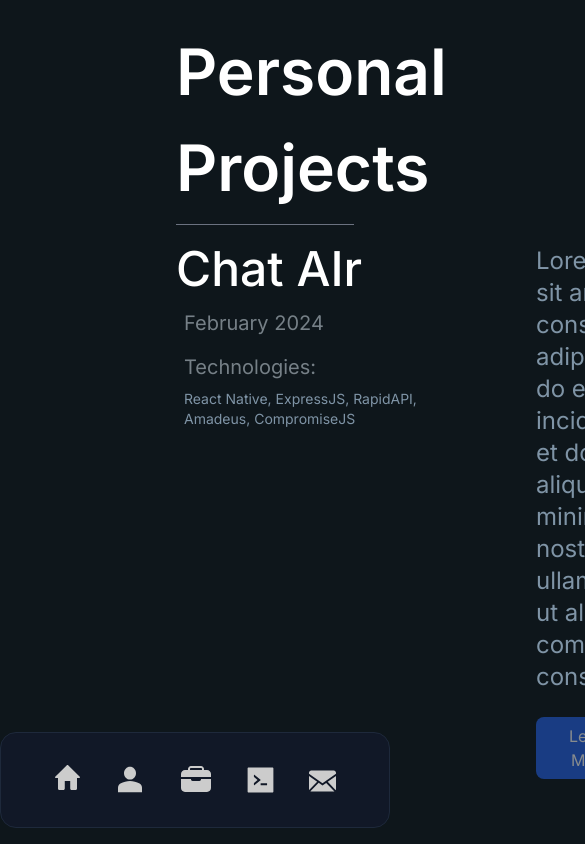
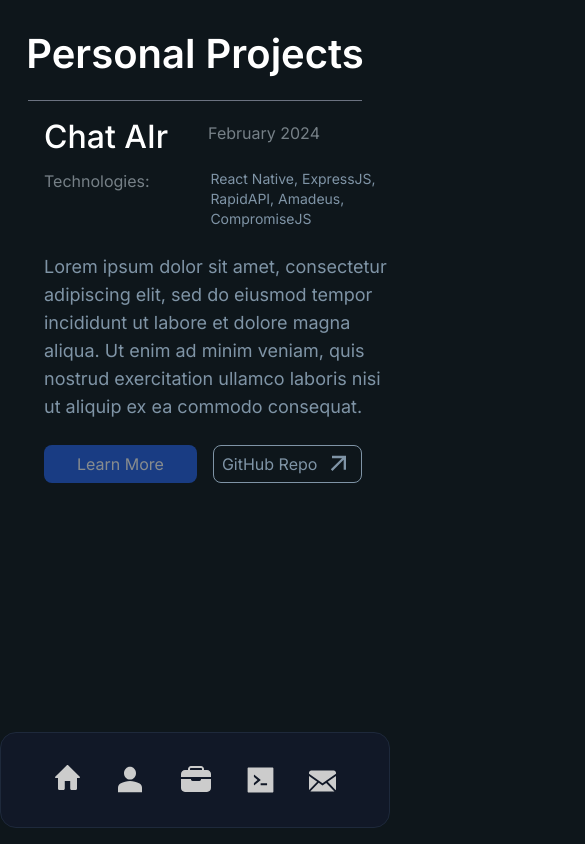
Before and after one commit to ujwal2003/ujwal2003.github.io, a SvelteKit app: page /projects in a window 390 px wide. Shown: the top 844 px of the page, 585 px wide, since content can reach past the window. Built offline with nearby package versions, Linux system fonts and the light colour scheme.

Commit message:
added mobile responsiveness to project section component mock

```diff
--- a/src/routes/projects/+page.svelte
+++ b/src/routes/projects/+page.svelte
@@ -6,26 +6,29 @@
 
 <NavBar NavSections={{Home: '/', About: "/#AboutMe", Experience: "/#ExprSection", Projects: "/#ProjSection", Contact: "/#ContactMe"}} smoothScroll={false} />
 
-<div class="flex flex-col ml-44 mt-6">
-    <h1 class="text-white font-semibold text-[64px]">
+<div class="flex flex-col ml-44 mt-6 max-sm:ml-0">
+    <h1 class="text-white font-semibold text-[64px] max-sm:text-[40px] max-sm:text-center">
         Personal Projects
     </h1>
 
     <!-- project section -->
-    <section class="w-5/6 mt-2">
-        <hr class="border-gray-500">
-        <div class="mt-5 flex gap-24">
-            <div class="flex flex-col gap-4">
-                <h2 class="text-white font-medium text-5xl">
-                    Chat AIr
-                </h2>
+    <section class="w-5/6 mt-2 max-sm:w-full max-sm:mt-4">
+        <hr class="border-gray-500 max-sm:mx-7">
+        <div class="mt-5 flex gap-24 max-sm:flex-col max-sm:gap-6">
 
-                <h3 class="text-[#768087] text-xl pl-2">
-                    February 2024
-                </h3>
+            <div class="flex flex-col gap-4 max-sm:ml-11">
+                <div class="flex flex-col gap-4 max-sm:flex-row max-sm:gap-8">
+                    <h2 class="text-white font-medium text-5xl max-sm:text-[32px]">
+                        Chat AIr
+                    </h2>
 
-                <div class="flex flex-col gap-2 pl-2">
-                    <h4 class="text-[#768087] text-xl">
+                    <h3 class="text-[#768087] text-xl pl-2 max-sm:text-base">
+                        February 2024
+                    </h3>
+                </div>
+
+                <div class="flex flex-col gap-2 pl-2 max-sm:flex-row max-sm:gap-[3.8rem] max-sm:pl-0">
+                    <h4 class="text-[#768087] text-xl max-sm:text-base">
                         Technologies:
                     </h4>
 
@@ -36,25 +39,25 @@
                         <code><img width="42" src="https://user-images.githubusercontent.com/25181517/189715289-df3ee512-6eca-463f-a0f4-c10d94a06b2f.png" alt="Figma" title="Figma"/></code>
                     </div>
 
-                    <p class="text-[#7F94A6] text-sm w-64">
+                    <p class="text-[#7F94A6] text-sm w-64 max-sm:w-56">
                         React Native, ExpressJS, RapidAPI, Amadeus, CompromiseJS
                     </p>
                 </div>
             </div>
 
-            <div>
-                <p class="text-[#7F94A6] text-2xl">
+            <div class="max-sm:ml-11">
+                <p class="text-[#7F94A6] text-2xl max-sm:text-lg">
                     Lorem ipsum dolor sit amet, consectetur adipiscing elit, sed do eiusmod tempor incididunt ut labore et dolore magna aliqua. Ut enim ad minim veniam, quis nostrud exercitation ullamco laboris nisi ut aliquip ex ea commodo consequat.
                 </p>
 
                 <div class="flex gap-4 mt-6">
                     <LearnMoreButton disabled />
-                    <ContentButton arrowIcon smallText noTopMargin on:contentClick={() => window.open('https://github.com/ujwal2003/CodeRED2024', '_blank')}>
+                    <ContentButton arrowIcon smallText noTopMargin on:contentClick={() => window.open('https://github.com/ujwal2003', '_blank')}>
                         GitHub Repo
                     </ContentButton>
                 </div>
+            </div>
 
-            </div>
         </div>
     </section>
 
```
